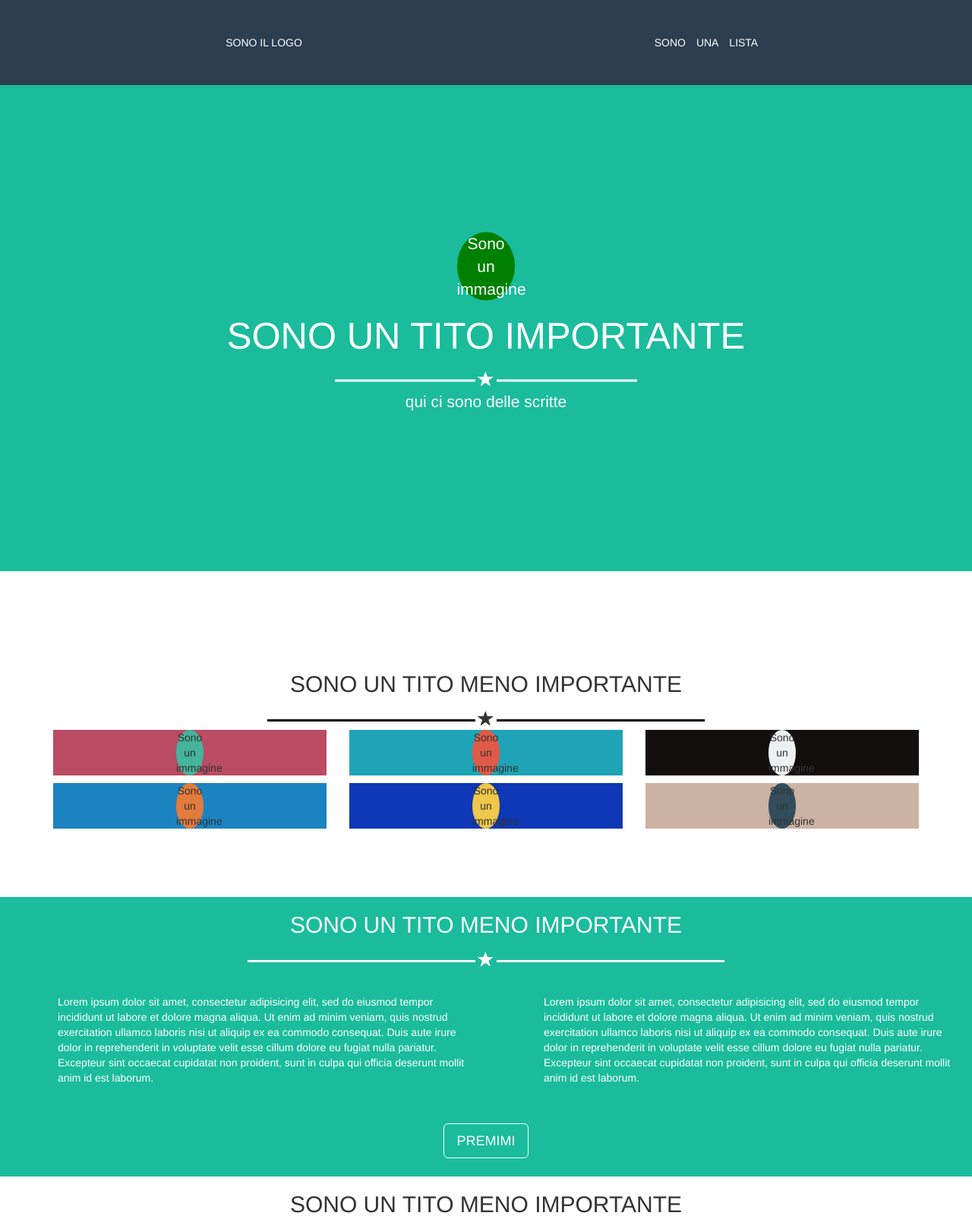
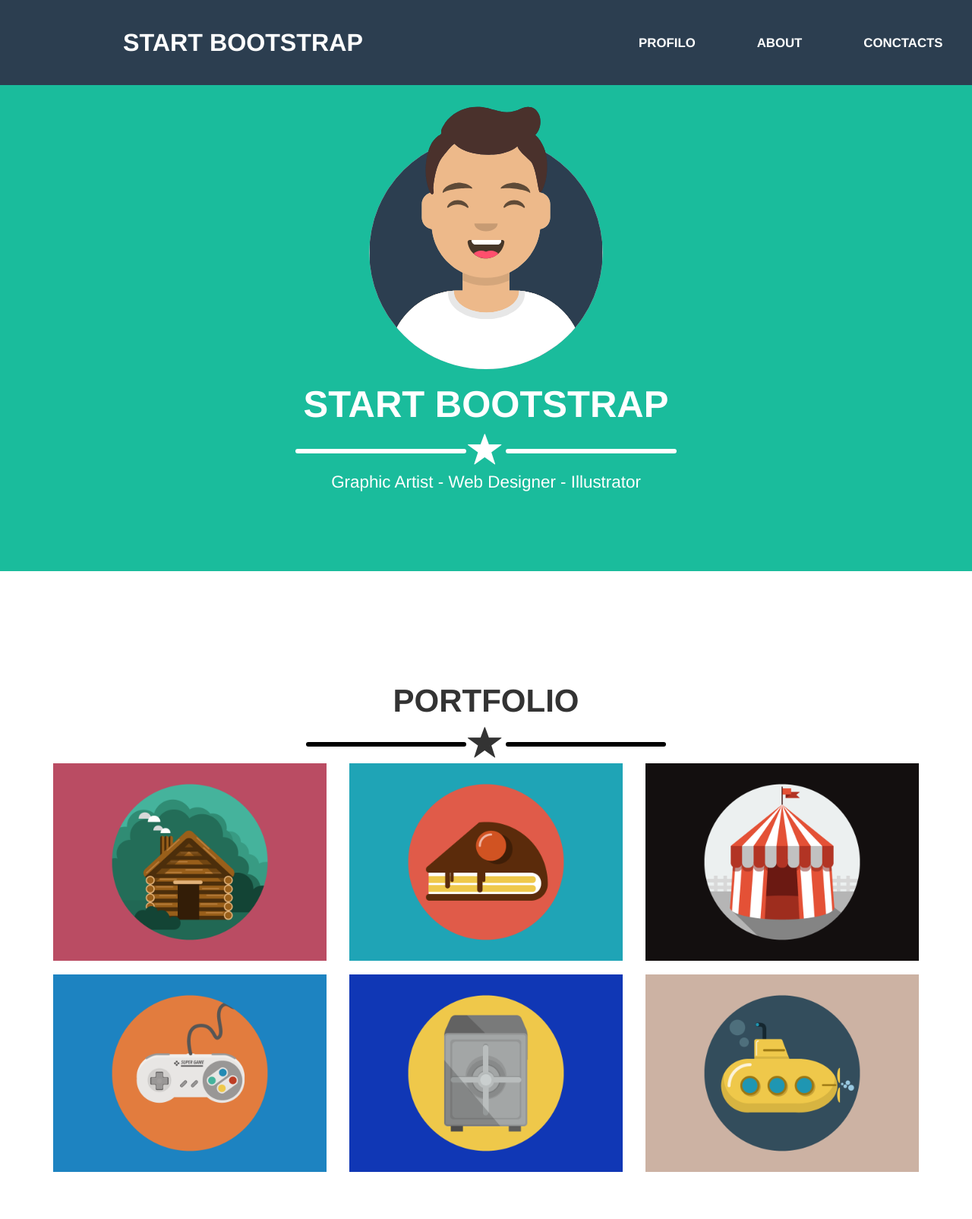
Before and after one commit to dalessio-federico/html-css-bootstrap-freelancer, a plain HTML site: page index.html in a window 1280 px wide. Shown: the top 1605 px of the page at 76% size. Drawn offline with nearby package versions, Linux system fonts and the light colour scheme.

Commit message:
Aggiunta contenuto

```diff
--- a/css/master.css
+++ b/css/master.css
@@ -4,111 +4,151 @@
   margin: 0 auto;
 }
 .-star- .glyphicon-star {
-  font-size: 1.5em;
+  font-size: 3.2em;
 }
 .-star- hr {
   display: inline-block;
-  width: 40%;
+  width: 30%;
   border: 0;
-  border-top: 3px solid black;
-  margin-bottom: 6px;
+  border-top: 6px solid black;
+  border-radius: 5px;
+  margin-bottom: 17px;
 }
 /* fine info spaziatura stella */
 
+/* Utility */
+
+.ms_btn {
+  background-color: #1abc9c;
+  border-color: #1abc9c
+}
+
+.wrapper {
+  width: 50%;
+  margin: 0 auto;
+}
+
+.padding_top {
+  padding-top: 2vh;
+}
+
+.padding_bottom {
+  padding-bottom: 2vh;
+}
+
+/* utility */
+
 /* info specifiche barra fixed */
-.topheader {
+.ms_topheader {
+  width: 100%;
   height: 14vh;
   background-color: #2c3e50;
   color: white;
+  line-height: 14vh;
 }
 
-.topheader .container {
+.ms_topheader {
   line-height: 14vh
 }
-.topheader .list-inline a {
+.ms_topheader a {
   color: white;
   text-decoration: none;
 }
-.topheader span {
+.ms_topheader .Logo {
+  font-size: 2.3em;
+  font-weight: bolder;
+  text-transform: uppercase;
+}
+
+.ms_topheader .ms_list_padding a {
+  font-size: 1.2em;
+  font-weight: bold;
+  text-transform: uppercase;
+}
+.ms_topheader .ms_list_padding li {
+  padding: 0 3%;
+}
+
+.ms_topheader .ms_burger {
   font-size: 3em;
-  padding-top: 20%;
+  line-height: 14vh;
 }
+.ms_topheader .ms_burger:active {
+  color: white;
+}
+.ms_topheader .ms_burger:visited {
+  color: white;
+}
+
 /* fine info barra fixed */
 
 /* info jumbo */
-.jumbotron {
+.ms_jumbotron {
+  width: 100%;
   position: relative;
   margin: 14vh 0;
   height: 80vh;
   background-color: #1abc9c;
 }
-.jumbotron h1 {
+.ms_jumbotron h1 {
   font-size: 3.5em;
+  font-weight: 700;
 }
 .jumbo-contenuto {
-  position: absolute;
-  top: 50%;
-  left: 50%;
-  transform: translate(-50%,-50%);
-  width: 60%;
   color: white
 }
 .jumbo-contenuto .-star- hr {
  border-color: white;
 }
-/* da cancellare */
-.immagine {
-  background-color: green;
-  width: 10%;
-  margin: 0 auto;
 
+.jumbo-contenuto .immagine img {
+  width: 27%;
+  height: 50%;
+}
+
+.jumbo-contenuto p {
+  font-size: 1.6em;
 }
 
 /* info Main */
 /* sezione portfolio */
+#portfolio h2 {
+  font-size: 3em;
+  font-weight: 700;
+}
 /* colori sfondo img */
+/* impostazioni effetto Hover */
 .img-1 {
-  background-color: #ba4b63;
+  position: relative;
 }
-.img-1 .immagine {
-  background-color: #46b39c;
+.plus_over {
+  position: absolute;
+  z-index: 0;
+  width: 100%;
+  height: 100%;
+  background-color: rgba(26, 188, 156, 0.9);
+  opacity: 0;
+  margin: 0 15 15 0;
+}
+.plus_over:hover {
+  opacity : 1;
 }
 
-.img-2 {
-  background-color: #1ea4b6;
+.plus_over i {
+  position: absolute;
+  top: 50%;
+  left: 50%;
+  transform: translate(-50% , -50%);
+  font-size: 10em;
+  color: white;
 }
-.img-2 .immagine {
-  background-color: #e05a49;
+/* fine impostazioni effeto hover */
+/* impostazioni immagine portfolio */
+.img img {
+  max-width: 100%;
+  padding-bottom: 5%;
 }
-
-.img-3 {
-  background-color: #140f0f;
-}
-.img-3 .immagine {
-  background-color: #ecf0f0;
-}
-
-.img-4 {
-  background-color: #1c83c1;
-}
-.img-4 .immagine {
-  background-color: #e27b3e;
-}
-
-.img-5 {
-  background-color: #0e38b5;
-}
-.img-5 .immagine {
-  background-color: #efc74a;
-}
-
-.img-6 {
-  background-color: #ccb2a3;
-}
-.img-6 .immagine {
-  background-color: #334d5c;
-}
-/* fine colori sfondo img */
+/* fine impostazioni immagine portfolio */
 /* fine sezione portfolio */
 
 /* Sezione About */
@@ -120,6 +160,10 @@
 #about .-star- hr{
   border-color: white;
 }
+#about h2 {
+  font-size: 3em;
+  font-weight: 700;
+}
 
 #about div:last-child {
   margin-bottom: 5vh;
@@ -128,7 +172,7 @@
   padding: 5% 0 0 10%;
 }
 
-#about .btn-default {
+#about .ms_btn {
   background-color: #00000000;
   border-color: white;
 }
@@ -139,18 +183,30 @@
 /* fine sezione about */
 
 /* sezione Conctact */
+#contact h2 {
+  font-size: 3em;
+  font-weight: 700;
+}
 
 #contact div:last-child {
   margin-bottom: 3vh;
-  background-color: grey;
 }
 #contact p {
   padding: 30% 0;
 }
+<<<<<<< refs/remotes/origin/main
+=======
+
+
+#contact .ms_floating {
+  border-bottom: 2px solid #e9ecef;
+}
+>>>>>>> Aggiunta contenuto
 /* fine sezione contact */
 /* fine main */
 
 /* inizio footer */
+<<<<<<< refs/remotes/origin/main
 footer .container-fluid .upper-footer div:nth-child(2) {
   padding: 0;
 }
@@ -158,6 +214,15 @@ footer .container-fluid .upper-footer div:first-child {
   padding-left: 20px;
 }
 footer .container-fluid .upper-footer div:last-child {
+=======
+footer .upper-footer div:nth-child(2) {
+  padding: 0;
+}
+footer .upper-footer div:first-child {
+  padding-left: 20px;
+}
+footer .upper-footer div:last-child {
+>>>>>>> Aggiunta contenuto
   padding-right: 20px;
 }
 /* inizio upper footer */
@@ -178,6 +243,7 @@ footer .container-fluid .upper-footer div:last-child {
   color: white;
 }
 /* fine lower footer */
+<<<<<<< refs/remotes/origin/main
 /* main */
 
 /* @media screen and (min-width:992px) {
@@ -201,10 +267,23 @@ footer .container-fluid .upper-footer div:last-child {
   }
   footer .container-fluid .upper-footer div:last-child {
     padding: 15px
+=======
+
+@media screen and (min-width:722px) and (max-width:992px) {
+  footer .upper-footer div:nth-child(2) {
+    padding: 15px;
+  }
+  footer .container-fluid .upper-footer div:first-child {
+    padding: 15px;
+  }
+  footer .upper-footer div:last-child {
+    padding: 15px;
+>>>>>>> Aggiunta contenuto
   }
 }
 
 @media screen and (max-width:772px) {
+<<<<<<< refs/remotes/origin/main
   footer .container-fluid .upper-footer div:nth-child(2) {
     padding: 15px
   }
@@ -213,5 +292,15 @@ footer .container-fluid .upper-footer div:last-child {
   }
   footer .container-fluid .upper-footer div:last-child {
     padding: 15px
+=======
+  footer .upper-footer div:nth-child(2) {
+    padding: 15px;
+  }
+  footer .upper-footer div:first-child {
+    padding: 15px;
+  }
+  footer .upper-footer div:last-child {
+    padding: 15px;
+>>>>>>> Aggiunta contenuto
   }
 }
--- a/index.html
+++ b/index.html
@@ -3,6 +3,7 @@
   <head>
     <meta charset="utf-8">
     <meta name="viewport" content="width=device-width, initial-scale=1.0">
+    <link rel="stylesheet" href="https://cdnjs.cloudflare.com/ajax/libs/font-awesome/5.15.2/css/all.min.css">
     <link rel="stylesheet" href="https://maxcdn.bootstrapcdn.com/bootstrap/3.3.7/css/bootstrap.min.css" integrity="sha384-BVYiiSIFeK1dGmJRAkycuHAHRg32OmUcww7on3RYdg4Va+PmSTsz/K68vbdEjh4u" crossorigin="anonymous">
     <link rel="stylesheet" href="css/master.css">
     <title>Bootstrap-Freelancer</title>
@@ -10,36 +11,41 @@
   <body class="debug">
     <!-- inizio header -->
     <header>
-      <div class="topheader container-fluid navbar-fixed-top">
-        <div class="container text-center">
+      <div class="ms_topheader navbar-fixed-top text-right">
+        <div class="container-fluid">
           <div class="row">
-            <div class="col-lg-6 col-md-6 col-sm-6 col-xs-6">
-              <p>SONO IL LOGO</p>
+            <div class="col-xs-8 col-sm-6 col-md-6 col-lg-6 text-center">
+              <a href="#" class="Logo">Start Bootstrap</a>
             </div>
-            <div class="col-lg-6 col-lg-offset-0 col-md-6 col-md-offset-0 col-sm-6 col-sm-offset-0 col-xs-2 col-xs-offset-4">
-              <span class="visible-xs glyphicon glyphicon-align-justify"></span>
+            <div class="col-xs-4 col-sm-6 col-md-6 col-lg-6 text-center">
+              <div class="visible-xs"><a href="#" class="ms_burger glyphicon glyphicon-align-justify"></a> </div>
+              </div>
               <nav class="hidden-xs">
-                <ul class="list-inline">
-                  <li><a href="#">SONO</a></li>
-                  <li><a href="#">UNA</a></li>
-                  <li><a href="#">LISTA</a></li>
+                <ul class="list-inline ms_list_padding">
+                  <li><a href="#">PROFILO</a></li>
+                  <li><a href="#">ABOUT</a></li>
+                  <li><a href="#">CONCTACTS</a></li>
                 </ul>
               </nav>
             </div>
           </div>
         </div>
       </div>
-      <div class="jumbotron text-center container-fluid ">
-        <div class="jumbo-contenuto">
+      <div class="ms_jumbotron text-center padding_top padding_bottom">
+         <div class="container-fluid">
+            <div class="row">
+              <div class="jumbo-contenuto col-lg-12">
                   <!-- per ora questo div sostituisce l'img -->
-          <div class="immagine img-circle"><p>Sono un immagine</p></div>
-          <h1>SONO UN TITO IMPORTANTE</h1>
+                  <div class="immagine"><img src="img\avataaars.svg" alt="img_jumbo "> </div>
+                  <h1>START BOOTSTRAP</h1>
                   <div class="-star-">
                     <hr>
                     <span class="glyphicon glyphicon-star"></span>
                     <hr>
                   </div>
-          <p>qui ci sono delle scritte</p>
+                  <p>Graphic Artist - Web Designer - Illustrator</p>
+                </div>
+            </div>
           </div>
       </div>
     </header>
@@ -47,79 +53,125 @@
 
     <!-- inizio main -->
     <main>
-      <div id="portfolio" class="container text-center">
-        <div class="row text-center">
-          <h2 class="col-lg-12 col-md-12 col-sm-12 col-xs-12">SONO UN TITO MENO IMPORTANTE</h2>
-        </div>
+      <!-- inizio sez. portfolio -->
+      <div id="portfolio" class="container text-center padding_top padding_bottom">
+        <div class="row">
+          <h2>PORTFOLIO</h2>
           <div class="-star-">
             <hr>
             <span class="glyphicon glyphicon-star"></span>
             <hr>
           </div>
+        </div>
         <div class="row">
-          <div class="col-lg-4 col-md-6 col-sm-12 col-xs-12 ">
-            <div class="img-1">
-              <div class="immagine img-circle"><p>Sono un immagine</p></div>
+          <!-- immagine 1 -->
+          <div class="col-lg-4 col-md-6 col-sm-12">
+            <div class="img">
+              <div class="plus_over">
+                <i class="fas fa-plus"></i>
+              </div>
+              <img src="img\cabin.png" alt="cabin">
             </div>
           </div>
-          <div class="col-lg-4 col-md-6 col-sm-12 col-xs-12">
-            <div class="img-2">
-              <div class="immagine img-circle"><p>Sono un immagine</p></div>
+          <!-- immagine 2 -->
+          <div class="col-lg-4 col-md-6 col-sm-12">
+            <div class="img">
+              <div class="plus_over">
+                <i class="fas fa-plus"></i>
+              </div>
+              <img src="img\cake.png" alt="cake">
             </div>
           </div>
-          <div class="col-lg-4 col-md-6 col-sm-12 col-xs-12">
-            <div class="img-3">
-              <div class="immagine img-circle"><p>Sono un immagine</p></div>
+          <!-- immgine3 -->
+          <div class="col-lg-4 col-md-6 col-sm-12">
+            <div class="img">
+              <div class="plus_over">
+                <i class="fas fa-plus"></i>
+              </div>
+              <img src="img\circus.png" alt="circus">
             </div>
           </div>
-          <div class="col-lg-4 col-md-6 col-sm-12 col-xs-12">
-            <div class="img-4">
-              <div class="immagine img-circle"><p>Sono un immagine</p></div>
+          <!-- immagine 4 -->
+          <div class="col-lg-4 col-md-6 col-sm-12">
+            <div class="img">
+              <div class="plus_over">
+                <i class="fas fa-plus"></i>
+              </div>
+              <img src="img\game.png" alt="game">
             </div>
           </div>
-          <div class="col-lg-4 col-md-6 col-sm-12 col-xs-12">
-            <div class="img-5">
-              <div class="immagine img-circle"><p>Sono un immagine</p></div>
+          <!-- immagine 5 -->
+          <div class="col-lg-4 col-md-6 col-sm-12">
+            <div class="img">
+              <div class="plus_over">
+                <i class="fas fa-plus"></i>
+              </div>
+              <img src="img\safe.png" alt="safe">
             </div>
           </div>
-          <div class="col-lg-4 col-md-6 col-sm-12 col-xs-12">
-            <div class="img-6">
-              <div class="immagine img-circle"><p>Sono un immagine</p></div>
+          <!-- immagine 6 -->
+          <div class="col-lg-4 col-md-6 col-sm-12">
+            <div class="img">
+              <div class="plus_over">
+                <i class="fas fa-plus"></i>
+              </div>
+              <img src="img\submarine.png" alt="submarine">
             </div>
           </div>
         </div>
       </div>
-      <div id="about" class="container-fluid text-center">
-        <div class="row text-center">
-          <h2 class="col-lg-12 col-md-12 col-sm-12 col-xs-12">SONO UN TITO MENO IMPORTANTE</h2>
-        </div>
+      <!-- fine sezione portfolio -->
+      <div id="about" class="padding_top padding_bottom">
+        <div class="container-fluid">
+          <div class="wrapper text-center">
+            <div class="row">
+              <h2>ABOUT</h2>
               <div class="-star-">
                 <hr>
                 <span class="glyphicon glyphicon-star"></span>
                 <hr>
               </div>
+            </div>
             <div class="row text-left">
-          <div class="col-lg-6 col-md-6 col-sm-12 col-xs-12">
+              <div class="col-lg-6 col-md-6 col-sm-12">
                 <p>Lorem ipsum dolor sit amet, consectetur adipisicing elit, sed do eiusmod tempor incididunt ut labore et dolore magna aliqua. Ut enim ad minim veniam, quis nostrud exercitation ullamco laboris nisi ut aliquip ex ea commodo consequat. Duis aute irure dolor in reprehenderit in voluptate velit esse cillum dolore eu fugiat nulla pariatur. Excepteur sint occaecat cupidatat non proident, sunt in culpa qui officia deserunt mollit anim id est laborum. </p>
               </div>
-          <div class="col-lg-6 col-md-6 col-sm-12 col-xs-12">
+              <div class="col-lg-6 col-md-6 col-sm-12">
                 <p>Lorem ipsum dolor sit amet, consectetur adipisicing elit, sed do eiusmod tempor incididunt ut labore et dolore magna aliqua. Ut enim ad minim veniam, quis nostrud exercitation ullamco laboris nisi ut aliquip ex ea commodo consequat. Duis aute irure dolor in reprehenderit in voluptate velit esse cillum dolore eu fugiat nulla pariatur. Excepteur sint occaecat cupidatat non proident, sunt in culpa qui officia deserunt mollit anim id est laborum. </p>
               </div>
             </div>
-        <a class="btn btn-default btn-lg" href="#" role="button">PREMIMI</a>
+            <a class="btn btn-default btn-lg ms_btn" href="#" role="button"><i class="fas fa-download"></i> Free Download</a>
           </div>
-      <div id="contact" class="container text-center">
+        </div>
+      </div>
+      <div id="contact" class="text-center padding_top padding_bottom">
+        <div class="container">
           <div class="row text-center">
-          <h2 class="col-lg-12 col-md-12 col-sm-12 col-xs-12">SONO UN TITO MENO IMPORTANTE</h2>
-        </div>
+            <h2>CONTACTS</h2>
             <div class="-star-">
               <hr>
               <span class="glyphicon glyphicon-star"></span>
               <hr>
             </div>
-        <div class="row text-center">
-          <div class="col-lg-12 col-md-12 col-sm-12 col-xs-12">
-            <p>Sono un nav</p>
+          </div>
+          <div class="row">
+            <div class="text-left wrapper">
+              <form>
+                <div class="form-group">
+                  <label class="sr-only" for="exampleInputEmail1">Email adress</label>
+                  <input type="email" class="form-control" id="exampleInputEmail1" placeholder="Email">
+                </div>
+                <div class="form-group">
+                  <label class="sr-only" for="exampleInputPassword1">Password</label>
+                  <input type="password" class="form-control" id="exampleInputPassword1" placeholder="Password">
+                </div>
+                <div class="form-group">
+                <textarea class="form-control" id="message" rows="5" placeholder="Message" required="required" data-validation-required-message="Please enter a message."></textarea>
+                </div>
+                <button type="submit" class="btn btn-primary btn-xl ms_btn">Submit</button>
+              </form>
+            </div>
+          </div>
         </div>
       </div>
     </main>
@@ -129,6 +181,7 @@
     <footer>
       <div class="container-fluid text-center">
         <div class="row upper-footer">
+<<<<<<< refs/remotes/origin/main
           <div class="col-lg-4 col-md-4 col-sm-12 col-xs-12">
             <div class="prova"></div>
           </div>
@@ -136,6 +189,15 @@
             <div class="prova"></div>
           </div>
           <div class="col-lg-4 col-md-4 col-sm-12 col-xs-12">
+=======
+          <div class="col-lg-4 col-md-4 col-sm-12">
+            <div class="prova"></div>
+          </div>
+          <div class="col-lg-4 col-md-4 col-sm-12">
+            <div class="prova"></div>
+          </div>
+          <div class="col-lg-4 col-md-4 col-sm-12">
+>>>>>>> Aggiunta contenuto
             <div class="prova"></div>
           </div>
         </div>
```
Also changed, not shown: img/avataaars.svg (added), img/cabin.png (added), img/cake.png (added), img/circus.png (added), img/game.png (added), img/safe.png (added), img/submarine.png (added). Lines whose indentation alone changed are shown as unchanged.
